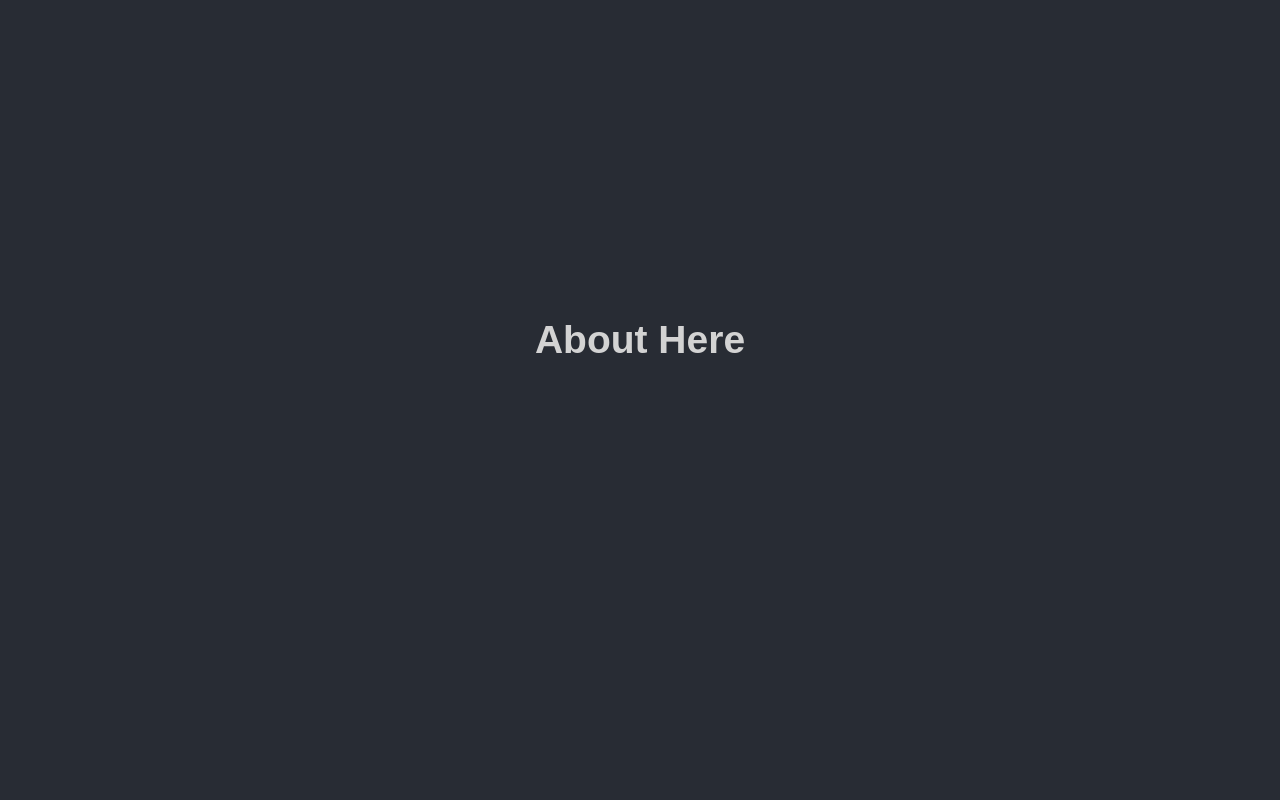
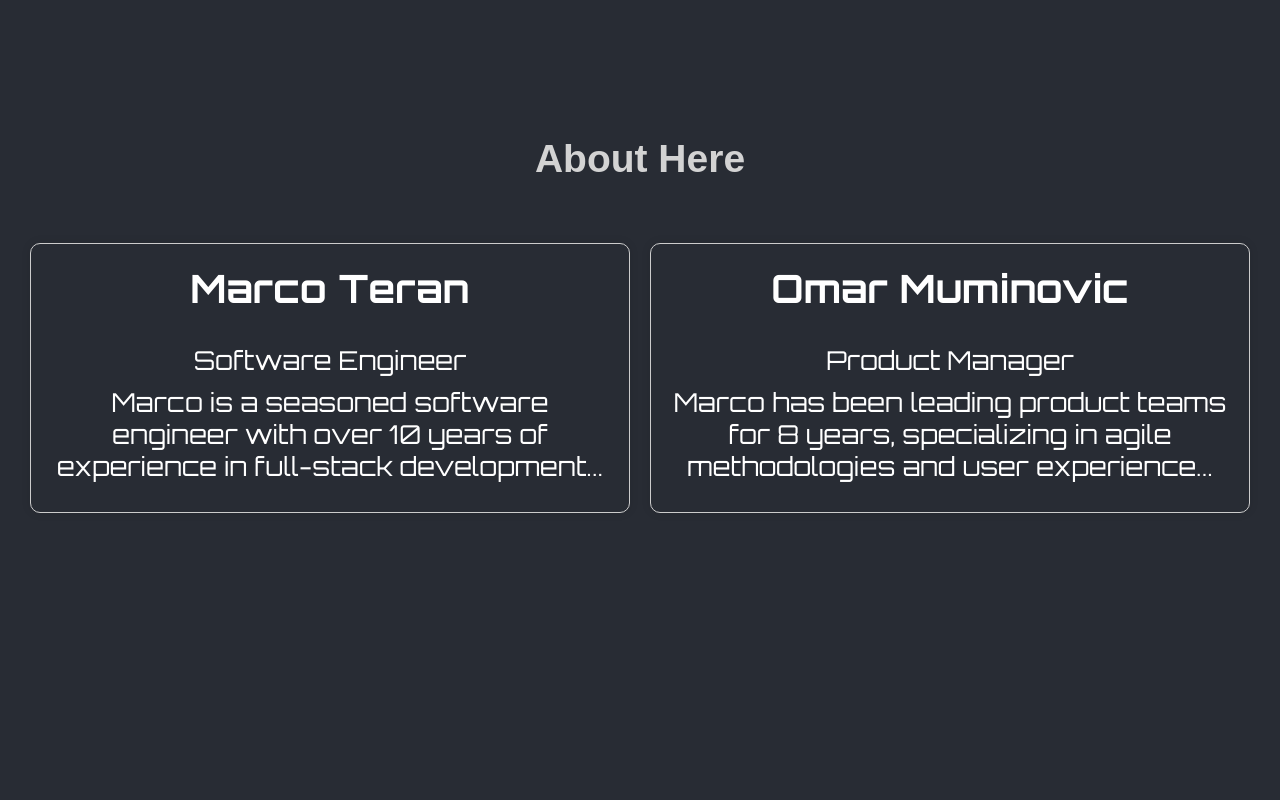
Before and after one commit to mate1995gbg/Work-Projects, a React (Create React App) app in the folder WebsterReactWebsite/websterreactwebsite/: page / in a window 1280 px wide. Shown: the part 1500-2300 px from the top of the page. Built offline with nearby package versions, Linux system fonts and the light colour scheme.

Commit message:
About Us - Members
Uld

```diff
--- a/WebsterReactWebsite/websterreactwebsite/src/App.css
+++ b/WebsterReactWebsite/websterreactwebsite/src/App.css
@@ -226,3 +226,36 @@ svg:hover #dark2 {
   font-family: 'Orbitron', sans-serif;
   font-size: medium;
 }
+
+.about-us {
+  display: flex;
+  justify-content: space-between;
+  padding: 20px;
+}
+
+.member {
+  flex: 1;
+  margin: 10px;
+  padding: 20px;
+  border: 1px solid #ccc;
+  border-radius: 10px;
+  box-shadow: 0 0 10px rgba(0, 0, 0, 0.1);
+}
+
+h2 {
+  margin-top: 0;
+}
+
+p {
+  margin: 10px 0;
+}
+
+@media (max-width: 768px) {
+  .about-us {
+    flex-direction: column;
+  }
+
+  .member {
+    margin: 10px 0;
+  }
+}
--- a/WebsterReactWebsite/websterreactwebsite/src/components/about.js
+++ b/WebsterReactWebsite/websterreactwebsite/src/components/about.js
@@ -3,6 +3,18 @@ function About() {
     return (
         <header className="App-header">
             <h2 className="introbody-text">About Here</h2>
+            <div className="about-us">
+            <div className="member">
+                <h2>Marco Teran</h2>
+                <p>Software Engineer</p>
+                <p>Marco is a seasoned software engineer with over 10 years of experience in full-stack development...</p>
+            </div>
+            <div className="member">
+                <h2>Omar Muminovic</h2>
+                <p>Product Manager</p>
+                <p>Marco has been leading product teams for 8 years, specializing in agile methodologies and user experience...</p>
+            </div>
+            </div>
         </header>
     );
   }
```
